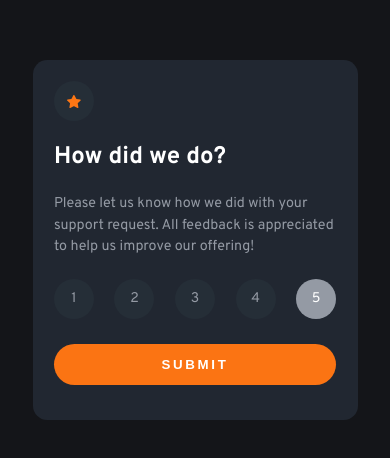
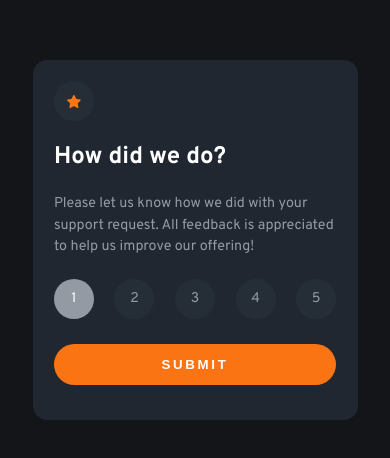
Before and after one commit to mirzaianov/05-frontendmentor-io, a React (Vite) app in the folder 03-interactive-rating-component-main/: page / in a window 390 px wide. Shown: the part 182-640 px from the top of the page. Built offline with nearby package versions, Linux system fonts and the light colour scheme.

Commit message:
adjusted mobile main button work

```diff
--- a/03-interactive-rating-component-main/src/components/cardMain/CardMain.jsx
+++ b/03-interactive-rating-component-main/src/components/cardMain/CardMain.jsx
@@ -6,18 +6,18 @@ import RadioButton from '../radioButton/RadioButton';
 import './CardMain.scss';
 
 function CardMain() {
-  const [radio, setRadio] = useState({ checked: false });
+  const [checked, setChecked] = useState(true);
 
   const onChangeRadio = e => {
     const { checked } = e.target;
     console.log('checked', checked);
 
     if (checked === true) {
-      setRadio({ checked: false });
+      setChecked({ checked: false });
     }
 
     if (checked === false) {
-      setRadio({ checked: true });
+      setChecked({ checked: true });
     }
   };
 
@@ -50,7 +50,7 @@ function CardMain() {
             value='Choice1'
             text='1'
             onChange={onChangeRadio}
-            checked={radio}
+            checked={checked}
           />
           <RadioButton
             name='choice'
@@ -58,7 +58,7 @@ function CardMain() {
             value='Choice2'
             text='2'
             onChange={onChangeRadio}
-            checked={radio}
+            checked={false}
           />
           <RadioButton
             name='choice'
@@ -66,7 +66,7 @@ function CardMain() {
             value='Choice3'
             text='3'
             onChange={onChangeRadio}
-            checked={radio}
+            checked={false}
           />
           <RadioButton
             name='choice'
@@ -74,7 +74,7 @@ function CardMain() {
             value='Choice4'
             text='4'
             onChange={onChangeRadio}
-            checked={radio}
+            checked={false}
           />
           <RadioButton
             name='choice'
@@ -82,7 +82,7 @@ function CardMain() {
             value='Choice5'
             text='5'
             onChange={onChangeRadio}
-            checked={radio}
+            checked={false}
           />
         </div>
 
```
